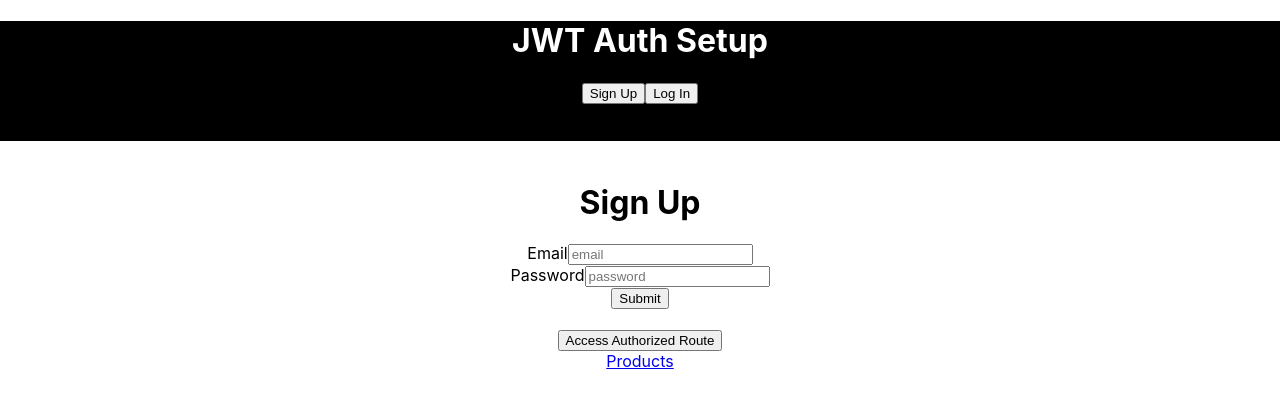
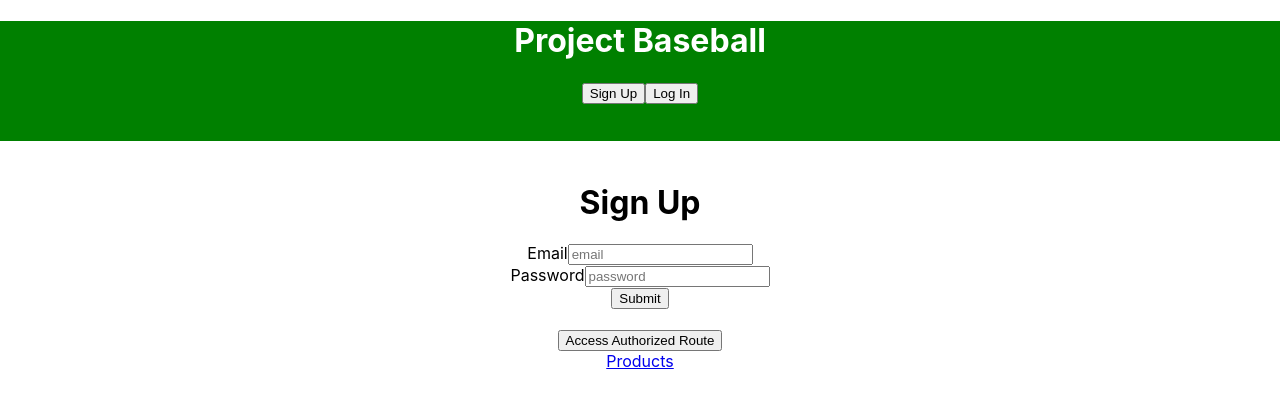
Before and after one commit to thetinahang/project-baseball, a React (Create React App) app in the folder client/: page / in a window 1280 px wide. Shown: the top 408 px of the page. Built offline with nearby package versions, Linux system fonts and the light colour scheme.

Commit message:
Change header attributes

```diff
--- a/client/src/Header.js
+++ b/client/src/Header.js
@@ -1,14 +1,14 @@
 import React from 'react'
 
 const headerStyle = {
-    background: "black",
+    background: "green",
     height: "15vh",
     // lineHeight: "15vh"
 }
 function Header(props){
     return(
         <div style={headerStyle}>
-            <h1 style={{color: "white"}}>JWT Auth Setup</h1>
+            <h1 style={{color: "white"}}>Project Baseball</h1>
             <button className="ui button" onClick={() => props.handleFormSwitch("signUp")}>Sign Up</button>
             <button className="ui button" onClick={() => props.handleFormSwitch("login")}>Log In</button>
         </div>
```
